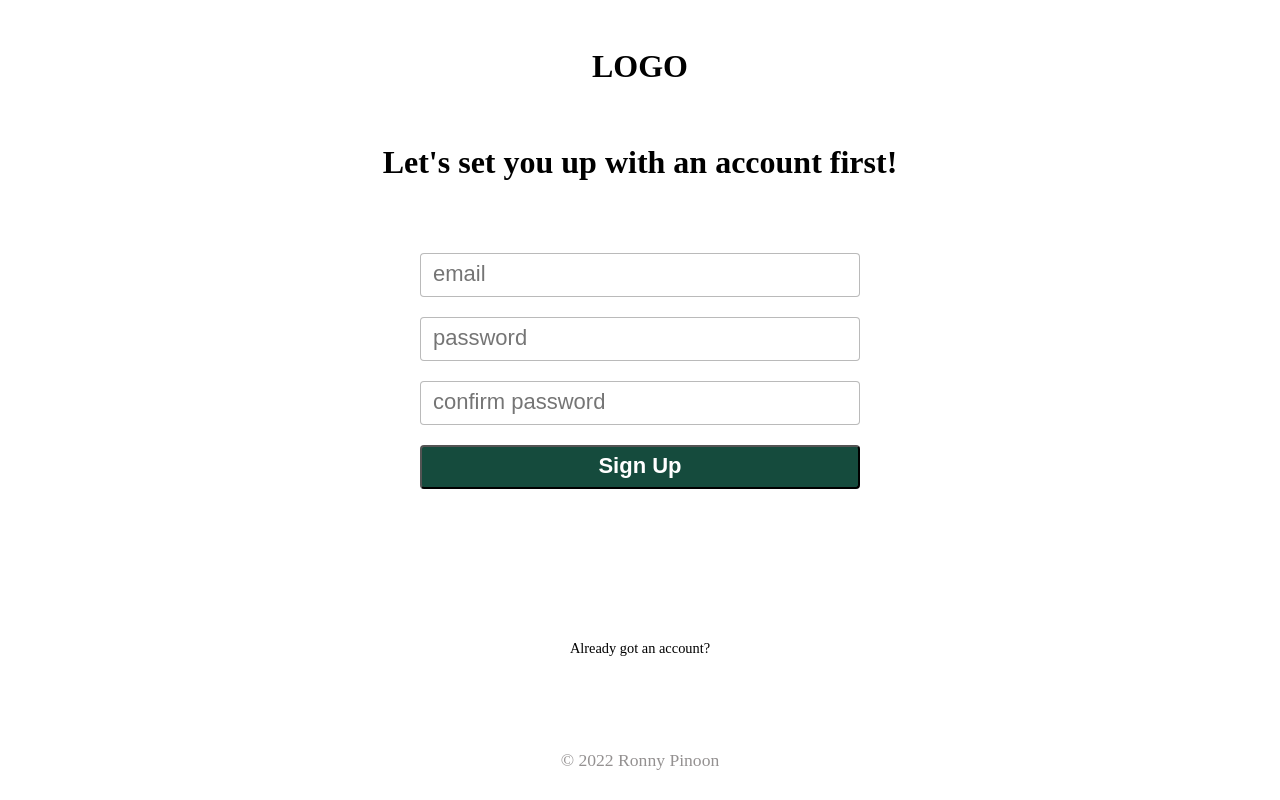
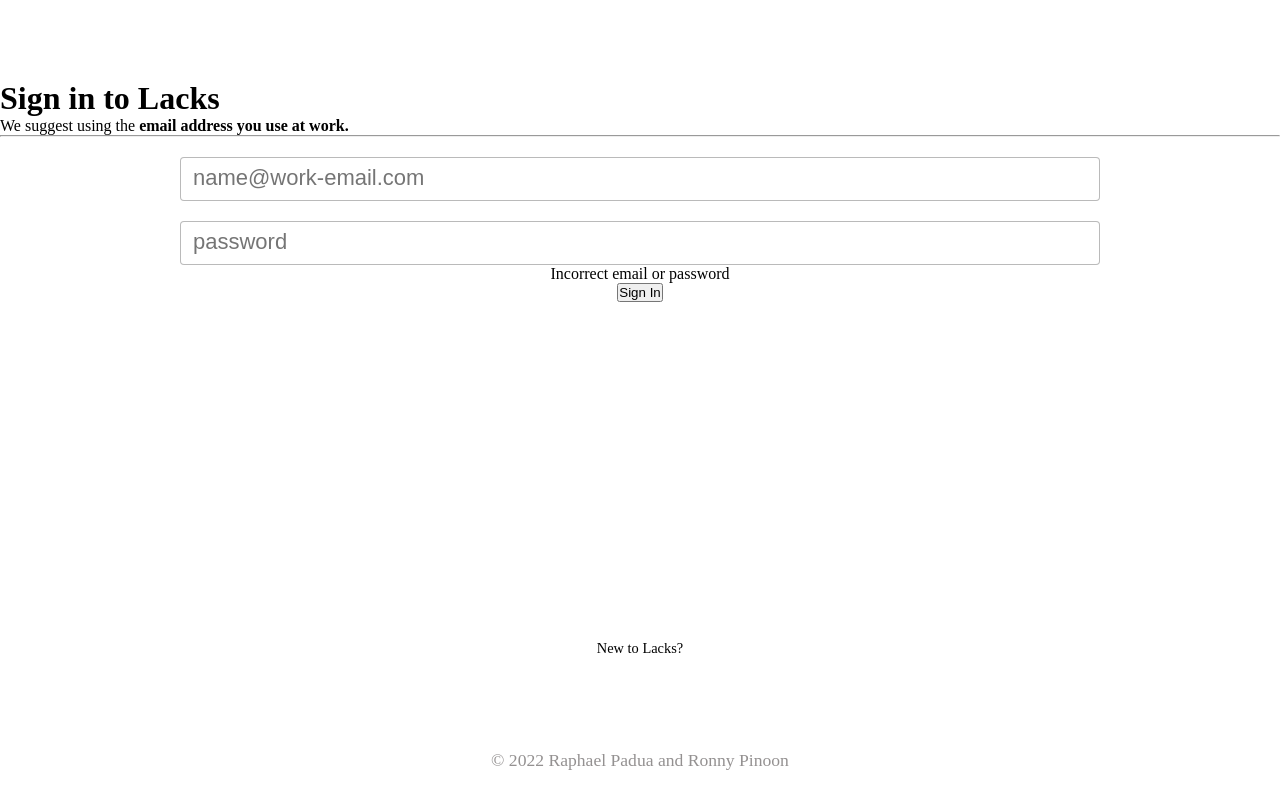
Before and after one commit to macarron001/react-stock-trading, a React (Create React App) app: page / in a window 1280 px wide. Built offline with nearby package versions, Linux system fonts and the light colour scheme.

Commit message:
styled and added Login form

```diff
--- a/src/App.js
+++ b/src/App.js
@@ -1,9 +1,10 @@
 import "./index.css"
 import Register from "./components/Register"
+import Login from "./components/Login"
 
 function App() {
   return (
-    <Register />
+    <Login/>
   );
 }
 
--- a/src/components/Login.jsx
+++ b/src/components/Login.jsx
@@ -0,0 +1,84 @@
+import axios from "axios";
+import { useState} from "react";
+
+const Login = () => {
+  const [email, setEmail] = useState("");
+  const [password, setPassword] = useState("");
+  const [formError, setFormError] = useState(false);
+
+  const onChange = (e) => {
+    switch (e.target.id) {
+      case "email":
+        setEmail(e.target.value);
+        break;
+      case "password":
+        setPassword(e.target.value);
+        break;
+    }
+  };
+
+  const onSubmit = (e) => {
+    e.preventDefault();
+  }
+
+  return (
+    <div className="wrapper">
+      <header>
+        <div></div>
+        <div className="center-column">
+        </div>
+        <div className="right-column"></div>
+      </header>
+      <main>
+        <div className="sub-header">
+          <h1>Sign in to Lacks</h1>
+          <div>
+            <p>
+              We suggest using the{" "}
+              <strong>email address you use at work.</strong>
+            </p>
+          </div>
+        </div>
+        <hr className="horizontal-ruler" />
+        <div className="form-container">
+          <form onSubmit={onSubmit} noValidate>
+            <div>
+              <input
+                required
+                type="email"
+                id="email"
+                name="email"
+                placeholder="name@work-email.com"
+                value={email}
+                onChange={onChange}
+              ></input>
+              <input
+                required
+                type="password"
+                id="password"
+                name="password"
+                placeholder="password"
+                value={password}
+                onChange={onChange}
+              ></input>
+              <span className={formError === false ? "visibility-hidden" : ""}>
+                Incorrect email or password
+              </span>
+            </div>
+            <button className="btn-login" type="submit">
+              Sign In
+            </button>
+          </form>
+        </div>
+      </main>
+      <div className="registered">
+        <p> New to Lacks?</p>
+      </div>
+      <footer>
+        <div>© 2022 Raphael Padua and Ronny Pinoon</div>
+      </footer>
+    </div>
+  )
+}
+
+export default Login
```
